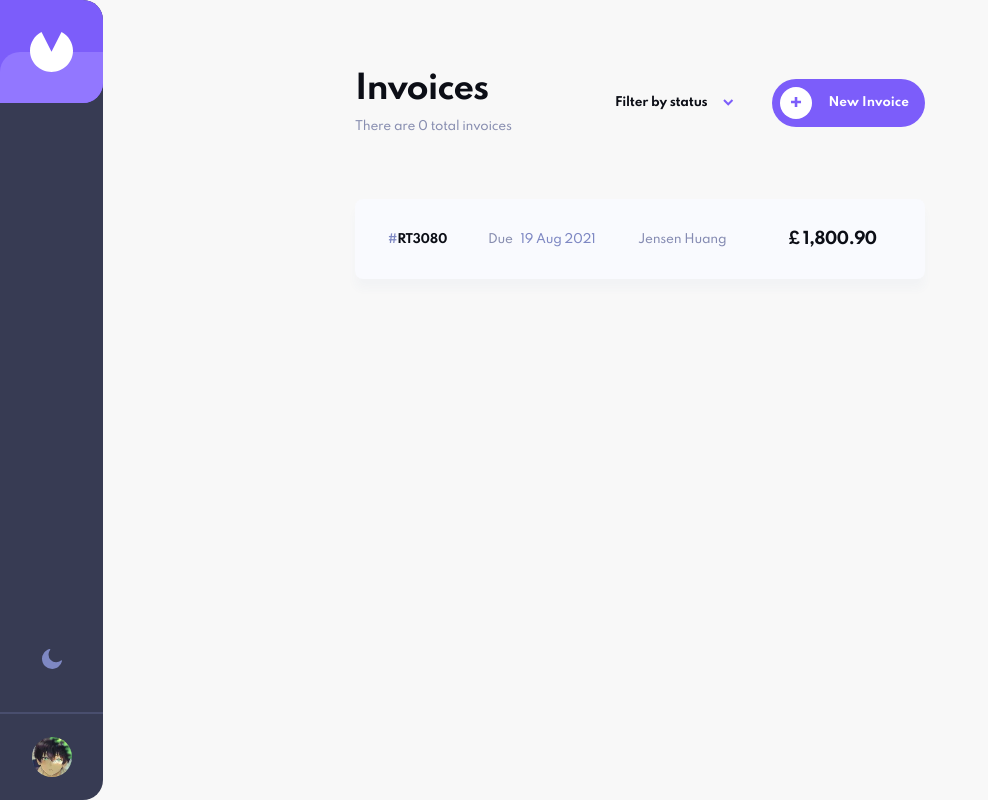
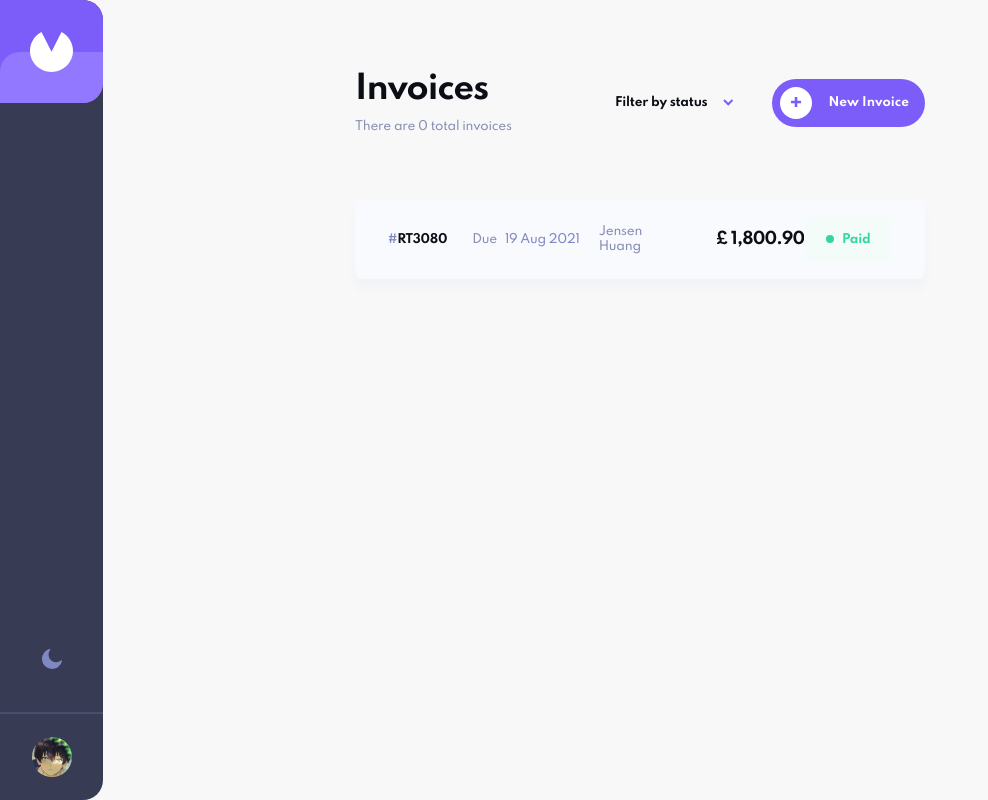
Before and after one commit to Euuphi/invoice-app, a Next.js app: page / in a window 1280 px wide. Shown: the whole page, without its empty margins (0-988 px from the left). Built offline with nearby package versions, Linux system fonts and the light colour scheme.

Commit message:
Add status icon to invoice items
- Add colors for light and dark themes for icons
- Create and display icon for invoice item component

```diff
--- a/src/components/sections/Invoices/InvoiceItem.js
+++ b/src/components/sections/Invoices/InvoiceItem.js
@@ -7,6 +7,7 @@ import { ParagraphMdStyle } from "components/text/ParagraphMd";
 // Components
 import DueDate from "./DueDate";
 import Total from "./Total";
+import StatusIcon from "./StatusIcon";
 
 const Container = styled.div`
     display: flex;
@@ -44,7 +45,7 @@ const Name = styled.p`
     margin-right: 3rem;
 `;
 
-const InvoiceItem = ({ id, clientName, dueDate, total }) => {
+const InvoiceItem = ({ id, clientName, dueDate, total, status }) => {
     return (
         <Container>
             <Id>
@@ -54,6 +55,7 @@ const InvoiceItem = ({ id, clientName, dueDate, total }) => {
             <DueDate date={dueDate} />
             <Name>{clientName}</Name>
             <Total total={total} />
+            <StatusIcon status={status} />
         </Container>
     );
 };
--- a/src/components/sections/Invoices/Invoices.js
+++ b/src/components/sections/Invoices/Invoices.js
@@ -15,6 +15,7 @@ const Invoices = () => {
                 dueDate={invoiceData.paymentDue}
                 clientName={invoiceData.clientName}
                 total={invoiceData.total}
+                status={invoiceData.status}
             />
         </FlexContainer>
     );
--- /dev/null
+++ b/src/components/sections/Invoices/StatusIcon.js
@@ -0,0 +1,44 @@
+import { H3SecondaryStyle } from "components/headings/H3Secondary";
+import styled from "styled-components";
+import { useTheme } from "styled-components";
+
+const IconBox = styled.div`
+    display: flex;
+    align-items: center;
+    justify-content: center;
+    gap: 0.8rem;
+
+    ${H3SecondaryStyle}
+
+    background-color: ${({ backgroundColor }) => backgroundColor};
+    border-radius: 0.6rem;
+    color: ${({ textColor }) => textColor};
+    margin-left: auto;
+    text-align: center;
+    text-transform: capitalize;
+    height: 4.4rem;
+    width: 10.4rem;
+`;
+
+const Circle = styled.span`
+    background-color: ${({ color }) => color};
+    border-radius: 50%;
+    height: 0.8rem;
+    width: 0.8rem;
+`;
+
+const StatusIcon = ({ status }) => {
+    const theme = useTheme();
+
+    const backgroundColor = theme.icon.invoiceStatus[status].background;
+    const textColor = theme.icon.invoiceStatus[status].text;
+
+    return (
+        <IconBox backgroundColor={backgroundColor} textColor={textColor}>
+            <Circle color={textColor} />
+            {status}
+        </IconBox>
+    );
+};
+
+export default StatusIcon;
--- a/src/themes/darkTheme.js
+++ b/src/themes/darkTheme.js
@@ -14,6 +14,13 @@ const darkTheme = {
             text: "#dfe3fa",
         },
     },
+    icon: {
+        invoiceStatus: {
+            draft: { background: "#292c44", text: "#dfe3fa" },
+            paid: { background: "#1f2b3f", text: "#33d69f" },
+            pending: { background: "#2b2736", text: "#ff8f00" },
+        },
+    },
     invoiceItem: { dueDate: { due: "#dfe3fa", date: "#dfe3fa" }, name: "#fff" },
     nav: "#1e2139",
     text: { primary: "#fff", secondary: "#dfe3fa" },
--- a/src/themes/lightTheme.js
+++ b/src/themes/lightTheme.js
@@ -14,6 +14,13 @@ const lightTheme = {
             text: "#888eb0",
         },
     },
+    icon: {
+        invoiceStatus: {
+            draft: { background: "#f3f3f5", text: "#373b53" },
+            paid: { background: "#f3fcf9", text: "#33d69f" },
+            pending: { background: "#fff8f0", text: "#ff8f00" },
+        },
+    },
     invoiceItem: {
         dueDate: { due: "#888eb0", date: "#7e88c3" },
         name: "#858bb2",
```
